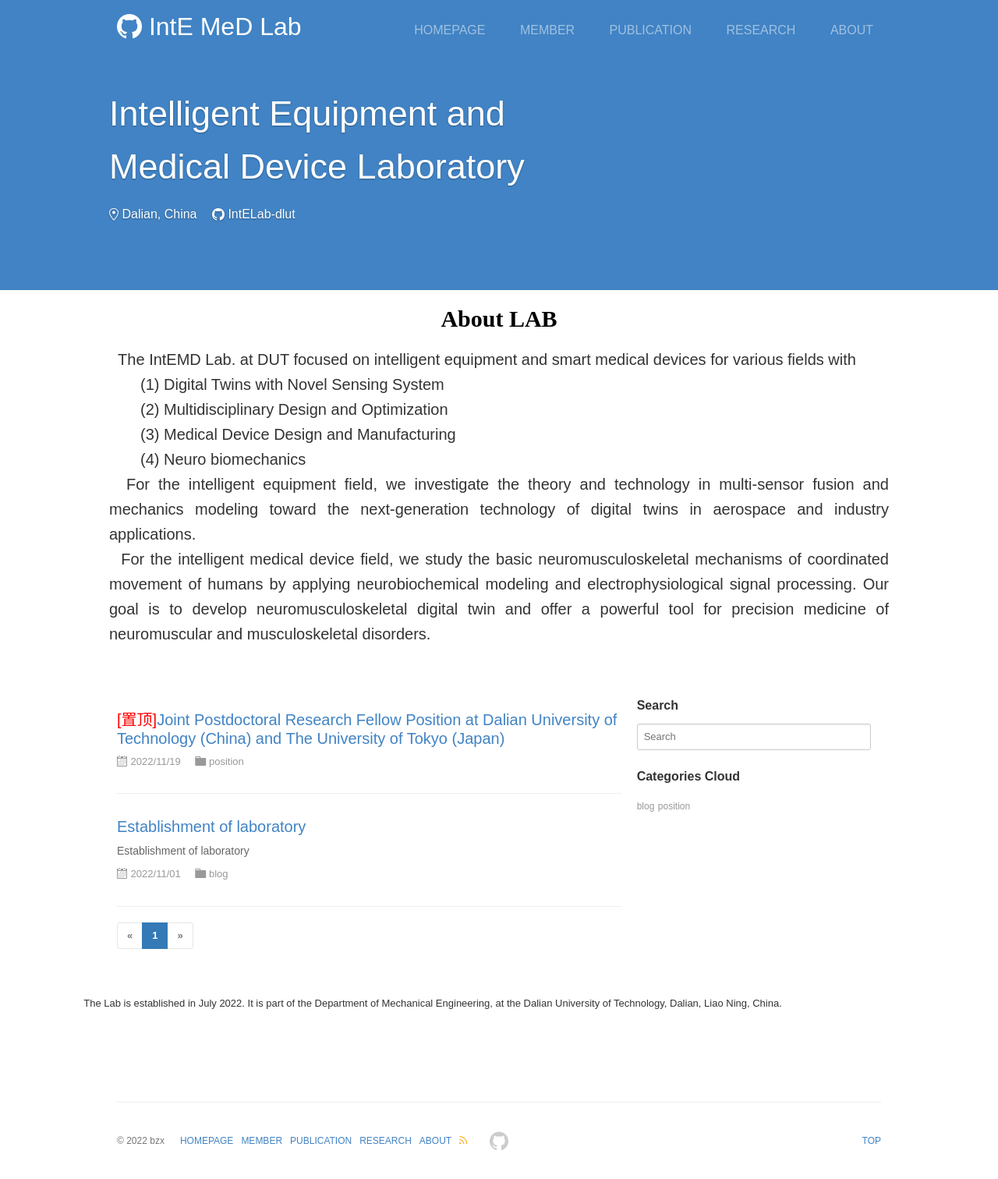
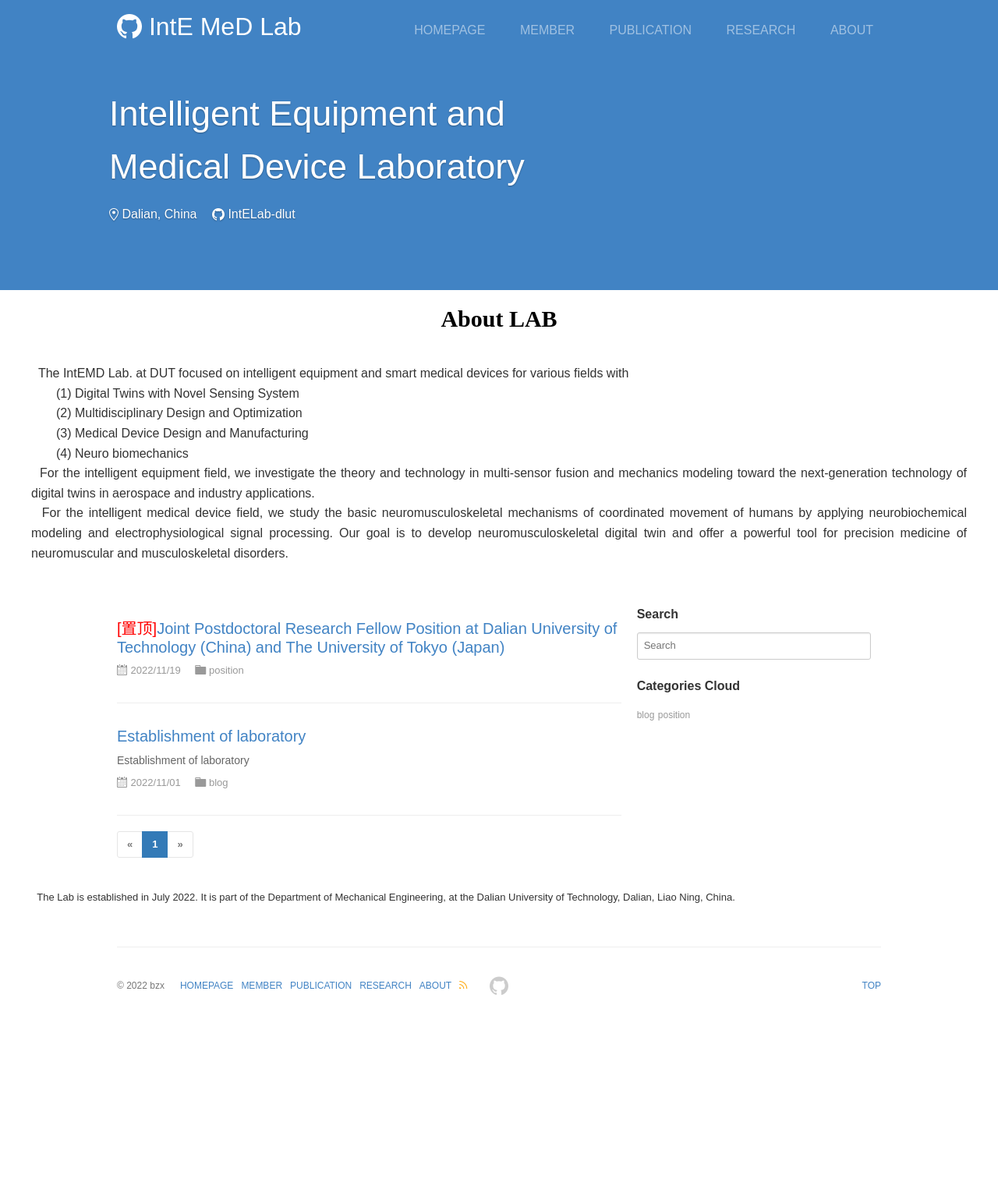
Before and after one commit to IntELab-dlut/IntELab-dlut.github.io, a Jekyll site: the page built from index.html, in a window 1280 px wide. Shown: the whole page at 78% size. Built offline with Jekyll 4.4.1, drawn with Linux system fonts in a browser that asks for light colours; the list of posts is cut into pages by our own code; a style sheet for code colours, icons or effects is not loaded; after the commit the page ends 1313 px from its top, so only the background shows below that.

Commit message:
20221120

```diff
--- a/assets/css/pages/index.css
+++ b/assets/css/pages/index.css
@@ -38,24 +38,34 @@
   }
 }
 
+
+
+
 .box1 {
+  width: 1200px;
+  min-width: 50em;
+  margin: auto;
+  justify-content: center;
+  font-size: 1em;
 
-  width: 1000px;
-  font-size: 20px;
-  margin: auto;
   text-align: justify;
 }
 
 
 .box1 h1 {
+
   font-family: 'Times New Roman', Times, serif;
   color: #000;
   font-size: 30px;
   text-align: center;
+  display: flex;
+  justify-content: center;
   }
 
   .box3 {
-    margin: 20px 100px 75px;
+    width: 1200px;
+    margin: auto;
     font-size: 13px;
+    justify-content: center;
     text-align: justify;
   }
--- a/index.html
+++ b/index.html
@@ -49,11 +49,12 @@ comments: false
 <!-- /.banner -->
 
 
-<body>
+<section>
 <div class="box1">
+
       <h1>About LAB</h1>
       <P>
-        &nbsp;&nbsp;The IntEMD Lab. at DUT focused on intelligent equipment and smart medical devices for various fields with
+        <br/>&nbsp;&nbsp;The IntEMD Lab. at DUT focused on intelligent equipment and smart medical devices for various fields with
         <br/>&emsp;&emsp;(1) Digital Twins with Novel Sensing System
         <br/>&emsp;&emsp;(2) Multidisciplinary Design and Optimization
         <br/>&emsp;&emsp;(3) Medical Device Design and Manufacturing
@@ -65,7 +66,7 @@ comments: false
          <br>
                   <br>
     </div>
-  </body>
+</section>
 
 
 <section class="container content">
```
Also changed, not shown: README.md.
